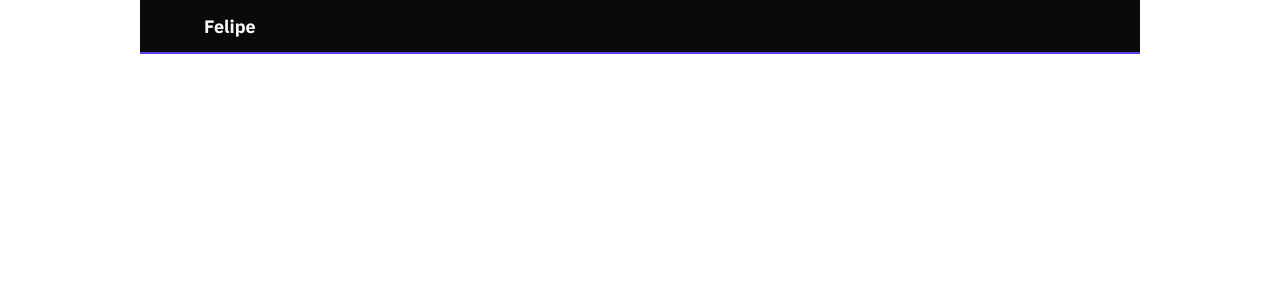
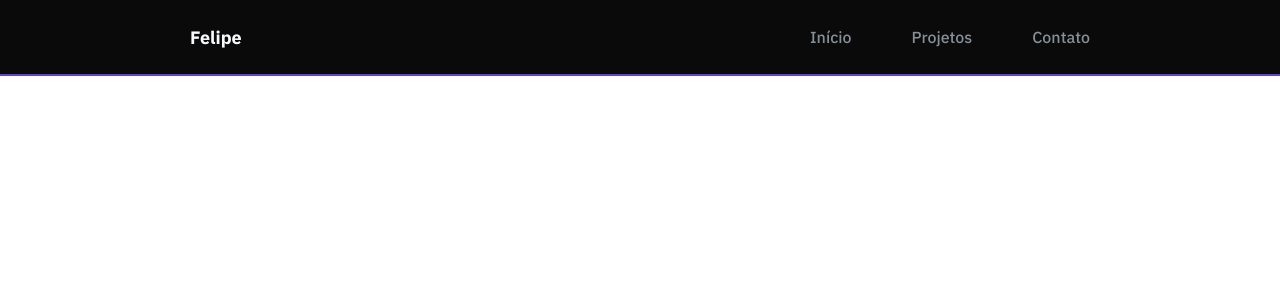
Before and after one commit to felipesindeaux/portfolio, a Next.js app: page / in a window 1280 px wide. Shown: the top 300 px of the page. Built offline with nearby package versions, Linux system fonts and the light colour scheme.

Commit message:
fix: desktop header

```diff
--- a/components/Header/index.tsx
+++ b/components/Header/index.tsx
@@ -4,8 +4,9 @@ import { Link } from "react-scroll";
 import {
   Container,
   Content,
+  DesktopNavigator,
   HamburguerMenu,
-  Navigator,
+  MobileNavigator,
   Wrapper,
 } from "./styled";
 
@@ -30,8 +31,41 @@ const Header = () => {
             {isOpen ? <HiOutlineX /> : <HiMenu />}
           </HamburguerMenu>
         </Content>
+        <DesktopNavigator>
+          <Link
+            to="headerCopy"
+            activeClass="active"
+            spy={true}
+            offset={50}
+            smooth={true}
+            duration={500}
+            onClick={toggleMenu}
+          >
+            Início
+          </Link>
+          <Link
+            to="headerCopy2"
+            spy={true}
+            offset={-76}
+            smooth={true}
+            duration={500}
+            onClick={toggleMenu}
+          >
+            Projetos
+          </Link>
+          <Link
+            to="item"
+            spy={true}
+            offset={50}
+            smooth={true}
+            duration={500}
+            onClick={toggleMenu}
+          >
+            Contato
+          </Link>
+        </DesktopNavigator>
       </Container>
-      <Navigator isOpen={isOpen}>
+      <MobileNavigator isOpen={isOpen}>
         <Link
           to="headerCopy"
           activeClass="active"
@@ -63,7 +97,7 @@ const Header = () => {
         >
           Contato
         </Link>
-      </Navigator>
+      </MobileNavigator>
     </Wrapper>
   );
 };
--- a/components/Header/styled.ts
+++ b/components/Header/styled.ts
@@ -12,12 +12,14 @@ export const Wrapper = styled.header`
 
   @media (min-width: 750px) {
     height: 76px;
+    background-color: var(--grey-0);
+    border-bottom: 2px solid var(--color-primary);
   }
 `;
 
 export const Container = styled.div<StyledProps>`
   width: 100%;
-  padding: 0% 5%;
+  padding: 0px 25px;
   height: 76px;
   background-color: var(--grey-0);
   border-bottom: ${({ isOpen }) =>
@@ -32,6 +34,8 @@ export const Container = styled.div<StyledProps>`
     justify-content: space-between;
     align-items: center;
     max-width: 1000px;
+    border: none;
+    padding: 0px 50px;
   }
 `;
 
@@ -73,10 +77,10 @@ export const HamburguerMenu = styled.div`
   }
 `;
 
-export const Navigator = styled.nav<StyledProps>`
+export const MobileNavigator = styled.nav<StyledProps>`
   width: 100%;
-  height: ${({ isOpen }) => (isOpen ? "247px" : "0px")};
-  padding: 0% 5%;
+  height: ${({ isOpen }) => (isOpen ? "200px" : "0px")};
+  padding: 0px 25px;
   position: relative;
   top: ${({ isOpen }) => (isOpen ? "0px" : "0px")};
   background-color: var(--grey-0);
@@ -104,11 +108,44 @@ export const Navigator = styled.nav<StyledProps>`
   }
 
   @media (min-width: 750px) {
+    position: relative;
+    border: none;
+    top: -39px;
+    left: 0px;
+    background: none;
     display: flex;
     flex-direction: row;
     justify-content: space-between;
     height: auto;
     width: 280px;
     margin: 0;
+    display: none;
   }
 `;
+
+export const DesktopNavigator = styled.nav`
+  display: none;
+
+  .active {
+    color: var(--grey-4);
+  }
+
+  a {
+    color: var(--grey-2);
+    font-family: "IBM Plex Sans";
+    font-size: 16px;
+    font-weight: 500;
+    cursor: pointer;
+
+    :hover {
+      color: var(--grey-4);
+    }
+  }
+
+  @media (min-width: 750px) {
+    display: flex;
+    flex-direction: row;
+    justify-content: space-between;
+    width: 280px;
+  }
+`;
```
